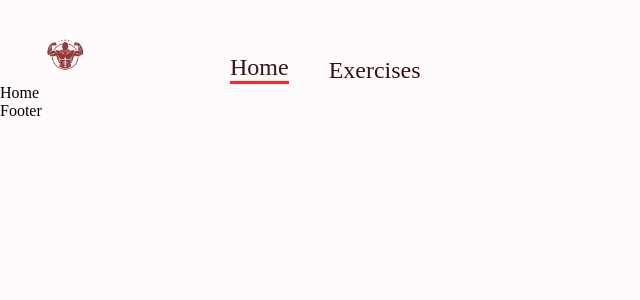
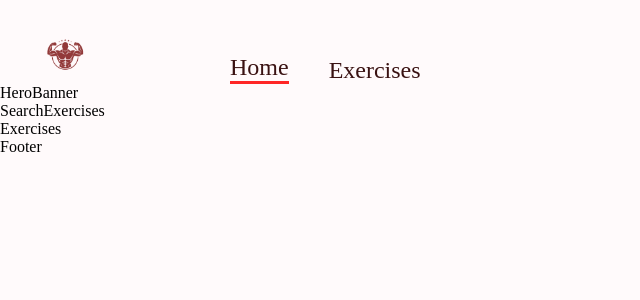
Before and after one commit to benshabbat/GYM, a React (Create React App) app: page / in a window 1280 px wide. Shown: the top 300 px of the page, without its empty margins (0-640 px from the left). Built offline with nearby package versions, Linux system fonts and the light colour scheme.

Commit message:
import 3 comp in home

```diff
--- a/src/pages/Home.jsx
+++ b/src/pages/Home.jsx
@@ -1,10 +1,17 @@
-import React,{useState} from 'react'
-import { Box } from '@mui/material'
+import React, { useState } from "react";
+import { Box } from "@mui/material";
+import HeroBanner from "../components/HeroBanner";
+import SearchExercises from "../components/SearchExercises";
+import Exercises from "../components/Exercises";
 
 const Home = () => {
   return (
-    <Box>Home</Box>
-  )
-}
+    <Box>
+      <HeroBanner />
+      <SearchExercises />
+      <Exercises />
+    </Box>
+  );
+};
 
-export default Home
+export default Home;
```
